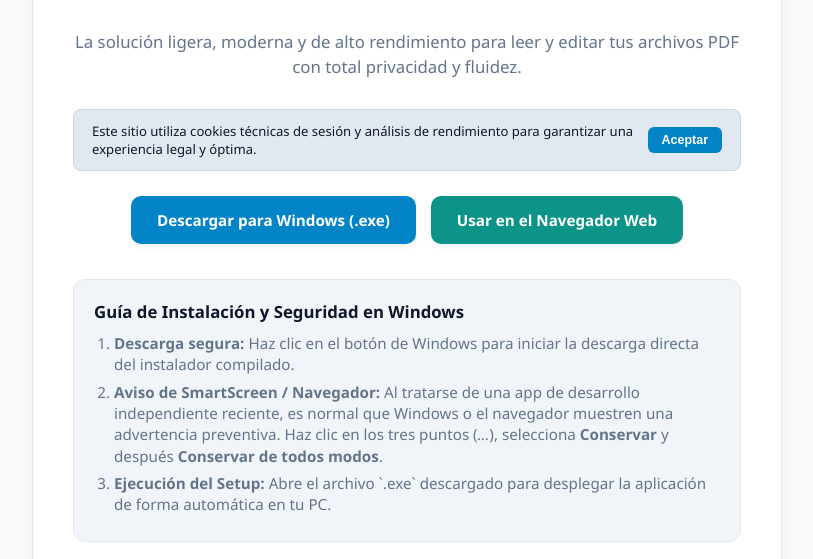
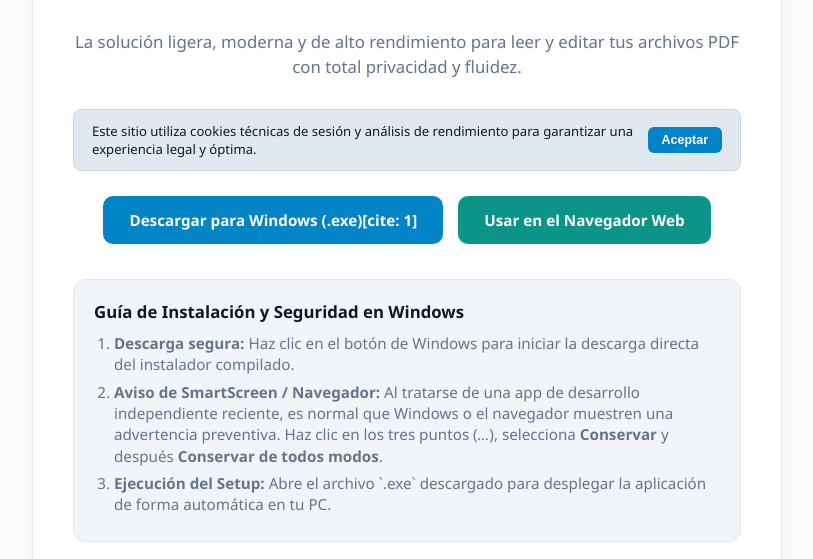
Before and after one commit to hugocasaresmoreno-lgtm/PDF-Studio-WEB, a plain HTML site: page index.html in a window 1280 px wide. Shown: the part 205-764 px from the top of the page, without its empty margins (233-1046 px from the left). Drawn offline with Linux system fonts and the light colour scheme.

Commit message:
Update index.html

```diff
--- a/index.html
+++ b/index.html
@@ -189,7 +189,7 @@
 <body>
 
     <div class="container">
-        <!-- Icono de la aplicación -->
+        <!-- Icono oficial de la app -->
         <img src="icono.jpg" alt="PDF Studio Icono" class="app-icon">
 
         <h1>PDF Studio</h1>
@@ -204,7 +204,10 @@
 
         <!-- Botones de Acción principales -->
         <div class="button-group">
-            <a href="https://drive.google.com/uc?export=download&id=1EYEt-FCn9xLtMN1HRKqQ3q5BGDn1reue" class="btn btn-windows">Descargar para Windows (.exe)</a>
+            <!-- Botón de descarga de Windows (Enlace directo a Google Drive) -->
+            <a href="https://drive.google.com/uc?export=download&id=1EYEt-FCn9xLtMN1HRKqQ3q5BGDn1reue" class="btn btn-windows">Descargar para Windows (.exe)[cite: 1]</a>
+
+            <!-- Botón de la Versión Web con tu enlace exacto configurado -->
             <a href="https://hugocasaresmoreno-lgtm.github.io/PDF-Studio/" class="btn btn-web">Usar en el Navegador Web</a>
         </div>
 
```
